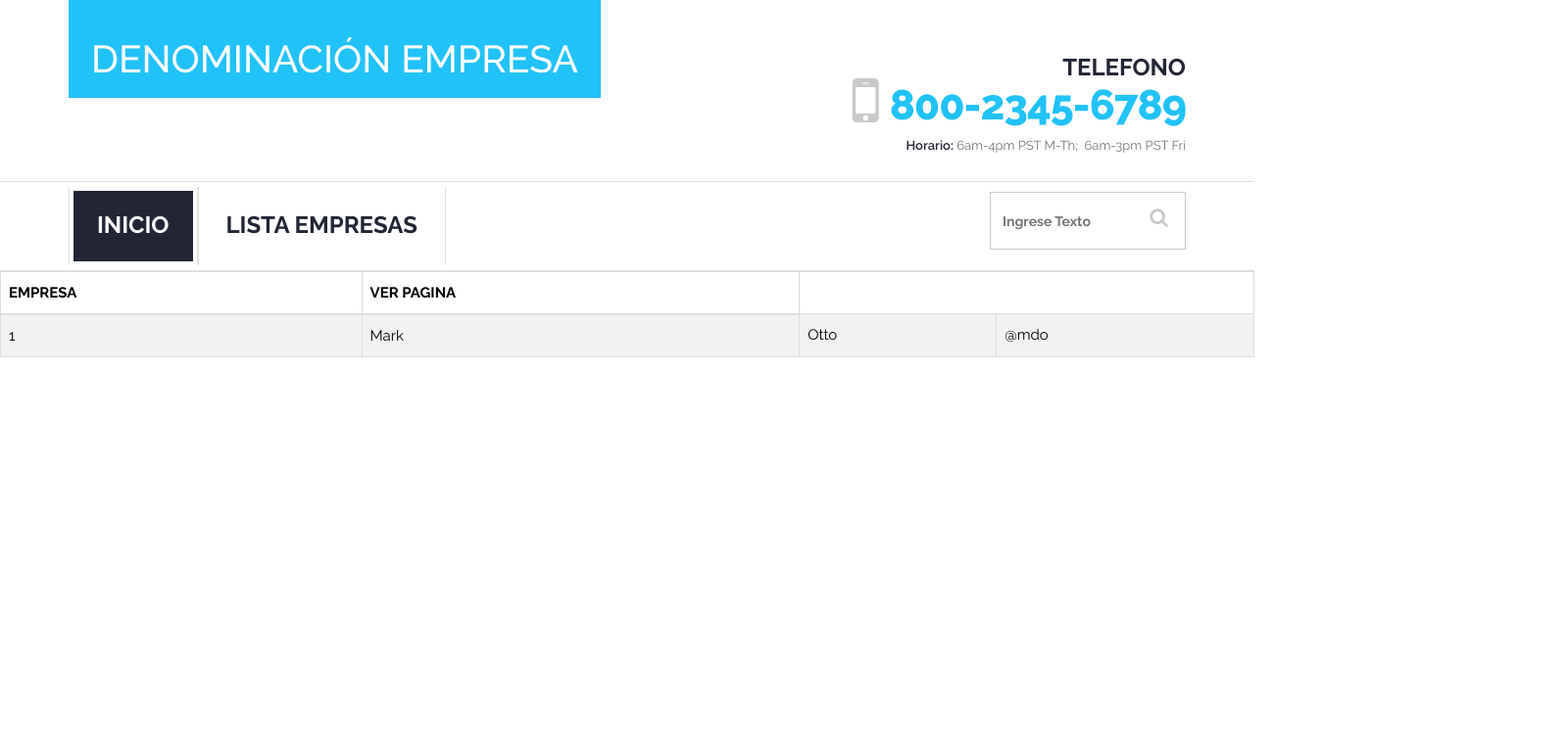
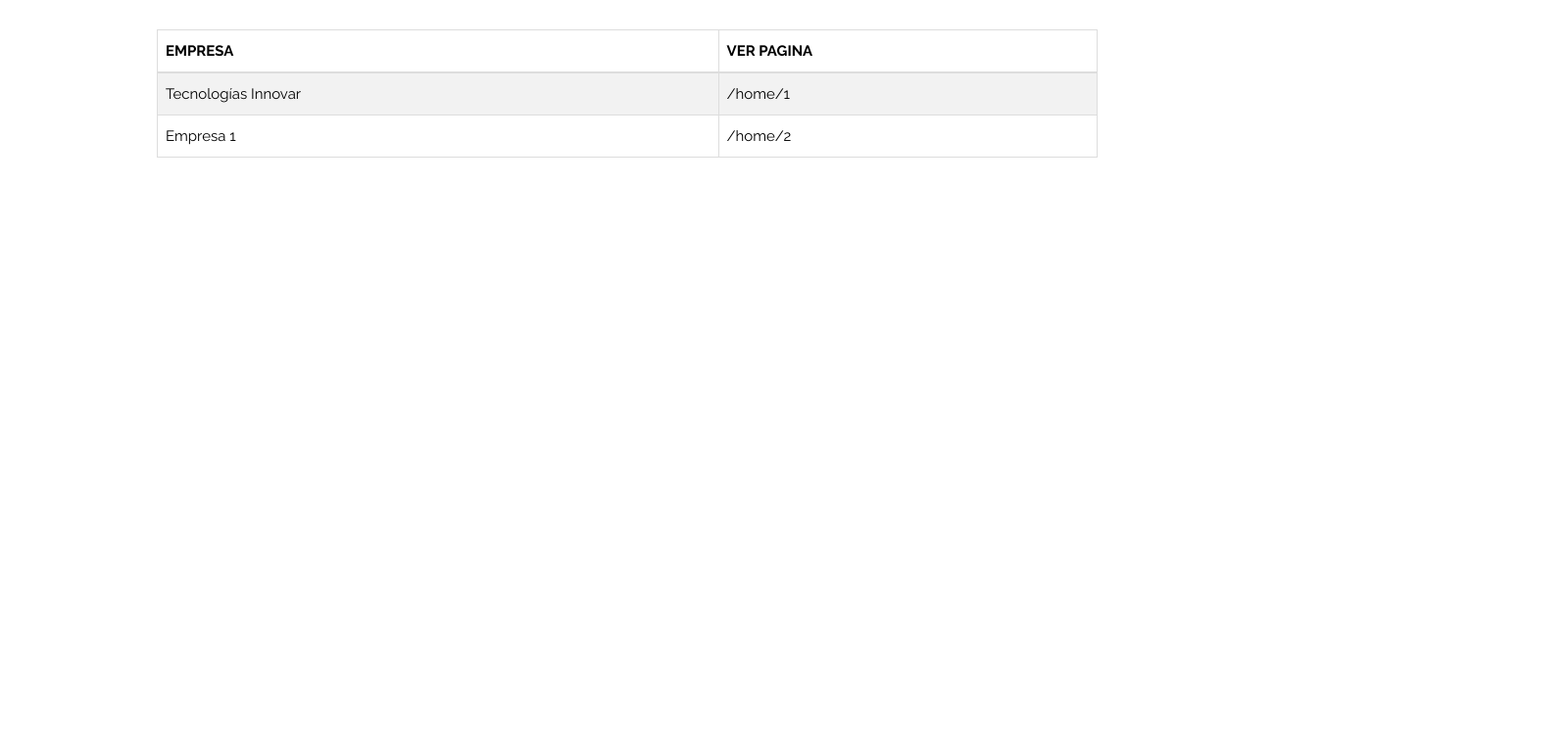
Before and after one commit to Enferriera/front-tp-noticias, a React (Vite) app: page / in a window 1280 px wide. Shown: the top 756 px of the page at 98% size, 1600 px wide, since content can reach past the window. Built offline with nearby package versions, Linux system fonts and the light colour scheme; no server answers.

Commit message:
prepare home e index, hay que probar con los fetch

```diff
--- a/src/App.tsx
+++ b/src/App.tsx
@@ -1,27 +1,28 @@
 import { BrowserRouter as Router } from "react-router-dom"
-import Header from "./components/Header/Header"
 import { Container } from "react-bootstrap"
 import { Suspense } from "react"
 import Loader from "./components/Loader/Loader"
 import AppRoutes from "./routes/AppRoutes"
-import Footer from "./components/Footer/Footer"
 import 'bootstrap/dist/css/bootstrap.min.css';
 
+
 function App() {
+
 
 
   return (
     <>
 
 <Router>
-        <Header />
+
+
         <Container style={{ minHeight: "100vh", minWidth: "100%", padding: "0" }}>
           <Suspense fallback={<Loader />}>
             <AppRoutes/>
           </Suspense>
         </Container>
-        <Footer />
-      </Router>
+
+</Router>
 
 
     </>
--- a/src/components/Header/Header.tsx
+++ b/src/components/Header/Header.tsx
@@ -1,9 +1,14 @@
 import { useNavigate } from "react-router-dom";
 
+type HeaderProps={
+  denominacion:string,
+  telefono:string,
+  horaDeAtencion:string,
+
+}
 
 
-
-const Header = () => {
+const Header = ({denominacion,telefono,horaDeAtencion}:HeaderProps) => {
   const navigate=useNavigate();
     return (
 
@@ -11,15 +16,15 @@ const Header = () => {
         <div className="container top-sect">
           <div className="navbar-header">
             <h1 className="navbar-brand w-25">
-              <a data-type='rd-navbar-brand text-wrap'  onClick={()=>navigate("/")}><small>Denominación Empresa</small></a>
+              <a data-type='rd-navbar-brand text-wrap'  onClick={()=>navigate("/")}><small>{denominacion}</small></a>
             </h1>
             <a className="search-form_toggle" href="#"></a>
           </div>
 
           <div className="help-box text-right">
             <p>Telefono</p>
-            <a href="callto:#">800-2345-6789</a>
-            <small><span>Horario:</span>  6am-4pm PST M-Th; &nbsp;6am-3pm PST Fri</small>
+            <a href="callto:#">{telefono}</a>
+            <small><span>Horario:</span>{horaDeAtencion}</small>
           </div>
         </div>
 
@@ -37,7 +42,7 @@ const Header = () => {
                     </ul>
                   </div>
               </nav>
-              <form className="search-form" action="buscador.html" method="GET" accept-charset="utf-8">
+              <form className="search-form" action="buscador.html" method="GET" >
                 <label className="search-form_label">
                   <input className="search-form_input" type="text" name="buscar"  placeholder="Ingrese Texto"/>
                   <span className="search-form_liveout"></span>
--- a/src/pages/Home.tsx
+++ b/src/pages/Home.tsx
@@ -1,59 +1,88 @@
+
+import { useEffect, useState } from "react";
+import { Empresa } from "../types/Empresa";
+import { Noticia } from "../types/Noticia";
+import { useParams, useNavigate} from "react-router-dom";
+import Header from "../components/Header/Header";
+import Footer from "../components/Footer/Footer";
+
+const Home=()=> {
+  const navigate=useNavigate();
+  const {id}=useParams();
+const [empresa,setEmpresa]=useState<Empresa>();
+const [isloading,setIsloading]=useState(true);
+
+useEffect(()=>{
+
+  const empresaMano:Empresa={
+    id: 1,
+    denominacion: "Tecnologías Innovar",
+    telefono: "+54 11 2345-6789",
+    horarioDeAtencion: "Lunes a Viernes de 8 a 17 hs",
+    quienesSomos: "Somos líderes en soluciones tecnológicas innovadoras.",
+    latitud: -34.603722,
+    longitud: -58.381592,
+    domicilio: "Av. Siempre Viva 742, Buenos Aires",
+    email: "info@innovartech.com",
+    listaNoticias: [
+      {
+        id: 1,
+        tituloNoticia: "Innovación en IA",
+        resumenNoticia: "Presentamos nuestro nuevo asistente de IA.",
+        imagenNoticia: "ia_innovacion.jpg",
+        contenidoHTML: "<p>Descubre cómo nuestra IA puede cambiar tu vida.</p>",
+        publicada: "Sí",
+        fechaPublicacion: "2024-03-16"
+      },
+      {
+        id: 2,
+        tituloNoticia: "Expansión Global",
+        resumenNoticia: "Anunciamos la apertura de nuevas oficinas internacionales.",
+        imagenNoticia: "expansion_global.jpg",
+        contenidoHTML: "<p>Conoce nuestras nuevas ubicaciones alrededor del mundo.</p>",
+        publicada: "Sí",
+        fechaPublicacion: "2024-03-17"
+      }
+
+    ]
+  }
+    console.log(empresaMano);
+
+    setEmpresa(empresaMano);
+    setIsloading(false);
 
 
-
-const Home=()=> {
+},[])
   return (
 <>
+{!isloading&&empresa?(
+  <>
+   <Header denominacion={empresa.denominacion} telefono={empresa.telefono} horaDeAtencion={empresa.horarioDeAtencion} />
 <main>
 
 <section className="well well1 well1_ins1">
   <div className="camera_container">
-    <div id="camera" className="camera_wrap">
-      <div data-src="images/page-1_slide1.jpg">
+  <div id="camera" className="camera_wrap">
+    {empresa.listaNoticias.map((noticia:Noticia)=>(
+
+      <div key={noticia.id} data-src={noticia.imagenNoticia}>
         <div className="camera_caption fadeIn">
           <div className="jumbotron jumbotron1">
             <em>
-              <a href="detalle.html">Titulo Noticia</a>
+              <a onClick={()=>navigate(`/detalle/${noticia.id}`)}>{noticia.tituloNoticia}</a>
             </em>
             <div className="wrap">
               <p>
-                Resumen
+               {noticia.resumenNoticia}
               </p>
-              <a href="detalle.html" className="btn-link fa-angle-right"></a>
+              <a onClick={()=>navigate(`/detalle/${noticia.id}`)} className="btn-link fa-angle-right"></a>
             </div>
           </div>
         </div>
       </div>
-      <div data-src="images/page-1_slide2.jpg">
-        <div className="camera_caption fadeIn">
-          <div className="jumbotron jumbotron2">
-            <em>
-              Titulo Noticia
-            </em>
-            <div className="wrap">
-              <p>
-                Resumen
-              </p>
-              <a href="#" className="btn-link hov_prime fa-angle-right"></a>
-            </div>
-          </div>
-        </div>
-      </div>
-      <div data-src="images/page-1_slide3.jpg">
-        <div className="camera_caption fadeIn">
-          <div className="jumbotron">
-            <em>
-              Titulo Noticia
-            </em>
-            <div className="wrap">
-              <p>
-                Resumen
-              </p>
-              <a href="#" className="btn-link fa-angle-right"></a>
-            </div>
-          </div>
-        </div>
-      </div>
+
+ ) )}
+
     </div>
   </div>
 
@@ -67,15 +96,17 @@ const Home=()=> {
     <div className="row">
       <div className="col">
         <p style={{textAlign:"justify"}}>
-          Lorem ipsum dolor sit amet conse ctetur adipisicing elit, sed do eiusmod tempor incididunt ut labore et dolore magna aliqua. Ut enim ad minim veniam, quis nostrud exercitation ullamco laboris nisi ut aliquip ex ea commodo consequat. Duis aute irure dolor in reprehenderit in voluptate velit esse cillum dolore eu fugiat nulla pariatur. Excepteur sint occaecat cupidatat non proident, sunt in culpa qui officia deserunt. Lorem ipsum dolor sit amet conse ctetur adipisicing elit, sed do eiusmod tempor incididunt ut labore et dolore magna aliqua. Ut enim ad minim veniam, quis nostrud exercitation ullamco laboris nisi ut aliquip ex ea commodo consequat.
-        </p>
+         {empresa.quienesSomos}
+          </p>
       </div>
     </div>
   </div>
 </section>
 
 </main>
-
+<Footer/>
+</>
+):(<></>)}
     </>
   )
 }
--- a/src/pages/IndexPage.tsx
+++ b/src/pages/IndexPage.tsx
@@ -2,21 +2,22 @@ import { useEffect, useState } from 'react';
 import Table from 'react-bootstrap/Table';
 import { Empresa } from '../types/Empresa';
 import { EmpresaService } from '../utils/EmpresaService';
+import { useNavigate } from 'react-router-dom';
 
  const IndexPage= ()=> {
 
+  const navigate=useNavigate();
   const [empresas,setEmpresas]=useState<Empresa[]>([]);
   const [isloading,setIsloading]=useState(true);
 
   useEffect(()=>{
 
     const fetchEmpresas= async()=>{
-      const empresa=await fetch('../utils/ejemplo.json');
-      const data=empresa.json();
-
-      console.log(data);
-      // setEmpresas(data);
-      // setIsloading(false);
+      //const empresa=await EmpresaService.getAllEmpresas() ;
+      const empresa=await fetch('src/utils/ejemplo.json');
+      const data= await empresa.json();
+    setEmpresas(data);
+    setIsloading(false);
 
     }
 
@@ -24,8 +25,8 @@ import { EmpresaService } from '../utils/EmpresaService';
 
   },[])
   return (
-
-    <Table striped bordered hover>
+    <div className='w-100 d-flex justify-content-center'>
+    <Table className='w-75 mt-5' striped bordered hover>
     <thead>
       <tr>
 
@@ -35,16 +36,21 @@ import { EmpresaService } from '../utils/EmpresaService';
       </tr>
     </thead>
     <tbody>
+{!isloading && empresas?(
+  empresas.map((empresa:Empresa)=>(
 
-      <tr>
-        <td>1</td>
-        <td>Mark</td>
-        <td>Otto</td>
-        <td>@mdo</td>
-      </tr>
+    <tr key={empresa.id}>
+    <td>{empresa.denominacion}</td>
+    <td onClick={()=>navigate(`/home/${empresa.id}`)}>{`/home/${empresa.id}`}</td>
+
+  </tr>
+  ))
+):(<></>)}
+
 
     </tbody>
   </Table>
+  </div>
   )
 }
 
--- a/src/routes/AppRoutes.tsx
+++ b/src/routes/AppRoutes.tsx
@@ -12,7 +12,7 @@ import Tiny from "../pages/Tiny";
 
     <Routes>
         <Route path="/" element={<IndexPage/>}/>
-        <Route path="/home" element={<Home/>}/>
+        <Route path="/home/:id" element={<Home/>}/>
         <Route path="/detalle" element={<Detalle/>}/>
         <Route path="/buscador" element={<Buscador/>}/>
         <Route path="/tiny" element={<Tiny/>}/>
--- a/src/types/Noticia.ts
+++ b/src/types/Noticia.ts
@@ -5,6 +5,6 @@ resumenNoticia:string;
 imagenNoticia:string;
 contenidoHTML:string
 publicada:string;
-fechaPublicacion:Date;
+fechaPublicacion:string;
 
 }
--- a/src/utils/ejemplo.json
+++ b/src/utils/ejemplo.json
@@ -58,7 +58,7 @@
       ]
     },
     {
-        "id": 1,
+        "id": 2,
         "denominacion": "Empresa 1",
         "telefono": "123456789",
         "horarioDeAtencion": "9:00 - 18:00",
```
